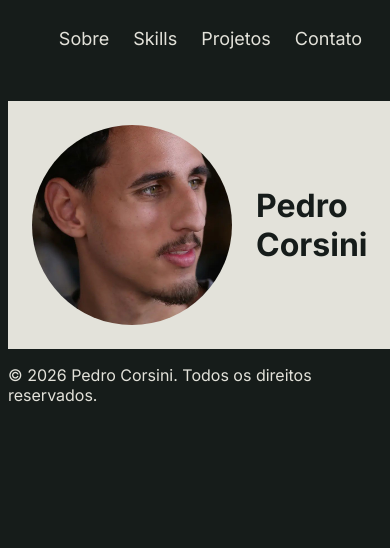
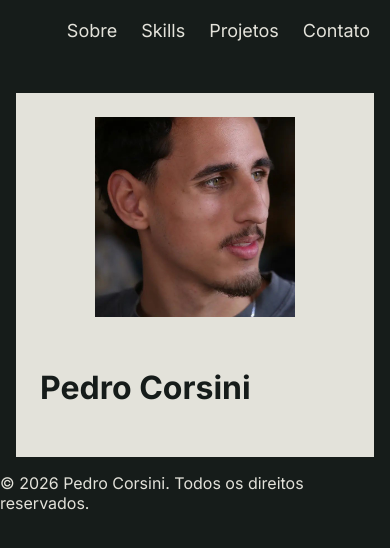
Before and after one commit to pedrocorsini/capacitacao-asimov-corsini, a plain HTML site: page semana-02-html-css/portifolio/index.html in a window 390 px wide. Drawn offline with Linux system fonts and the light colour scheme.

Commit message:
feat(design): add responsive margin

```diff
--- a/semana-02-html-css/portifolio/assets/css/style.css
+++ b/semana-02-html-css/portifolio/assets/css/style.css
@@ -66,14 +66,36 @@ nav a:focus-visible {
     width: 100%;
     aspect-ratio: 1;
     object-fit: cover;
-    border-radius: 50%;
+    /* border-radius: 50%; */
 }
 
 #home h1 {
     font-size: clamp(2rem, 5vw, 4rem);
 }
 
-.container {
-    width: min(100% - 2rem, 1200px);
+
+#home.container {
+    box-sizing: border-box;
+    width: calc(100% - clamp(1rem, 4vw, 4rem) * 2);
+    max-width: 1200px;
     margin-inline: auto;
 }
+
+body {
+    margin: 0;
+}
+
+#home {
+    margin-inline: clamp(1rem, 4vw, 4rem);
+}
+
+@media (max-width: 600px) {
+    #home {
+        grid-template-columns: 1fr;
+    }
+
+    #home img {
+        width: min(100%, 200px);
+        justify-self: center;
+    }
+}
```
